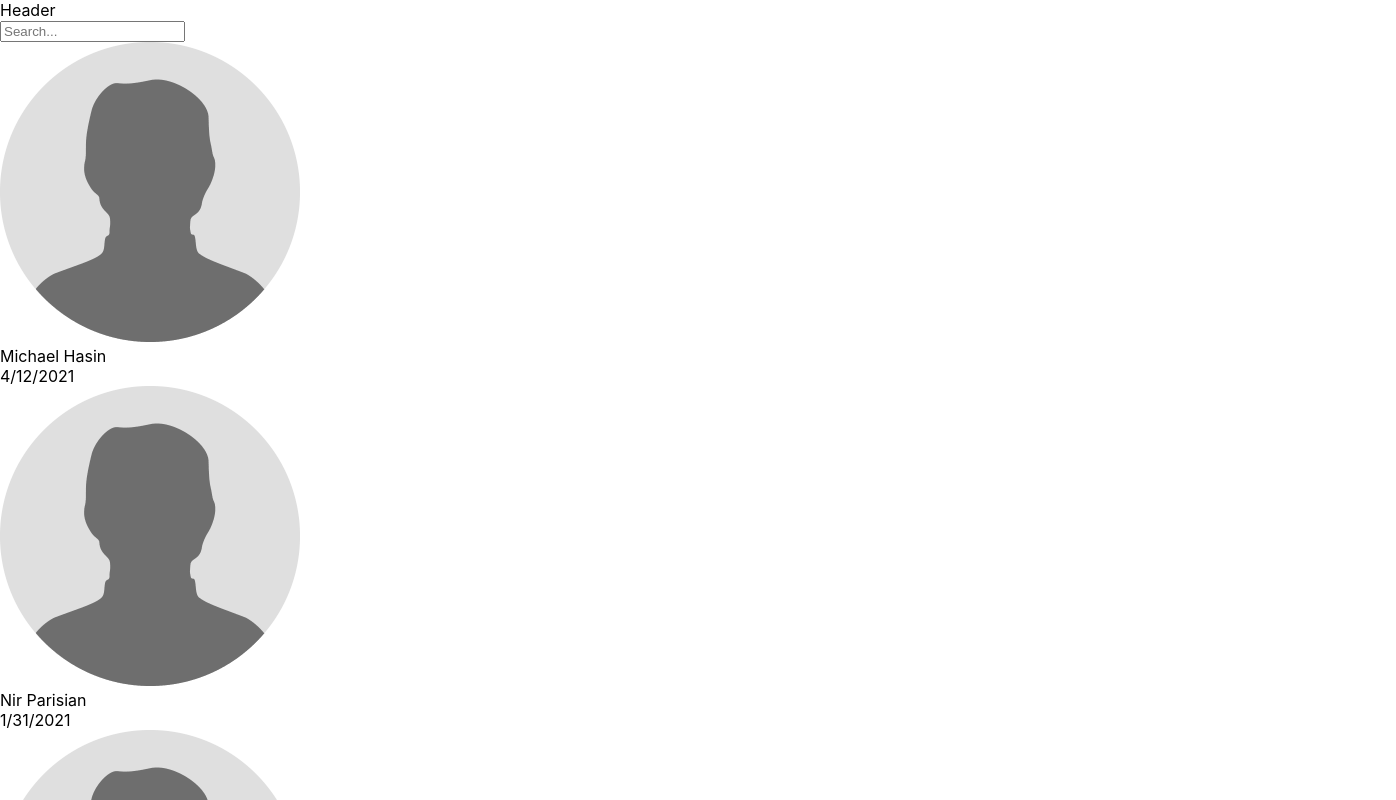
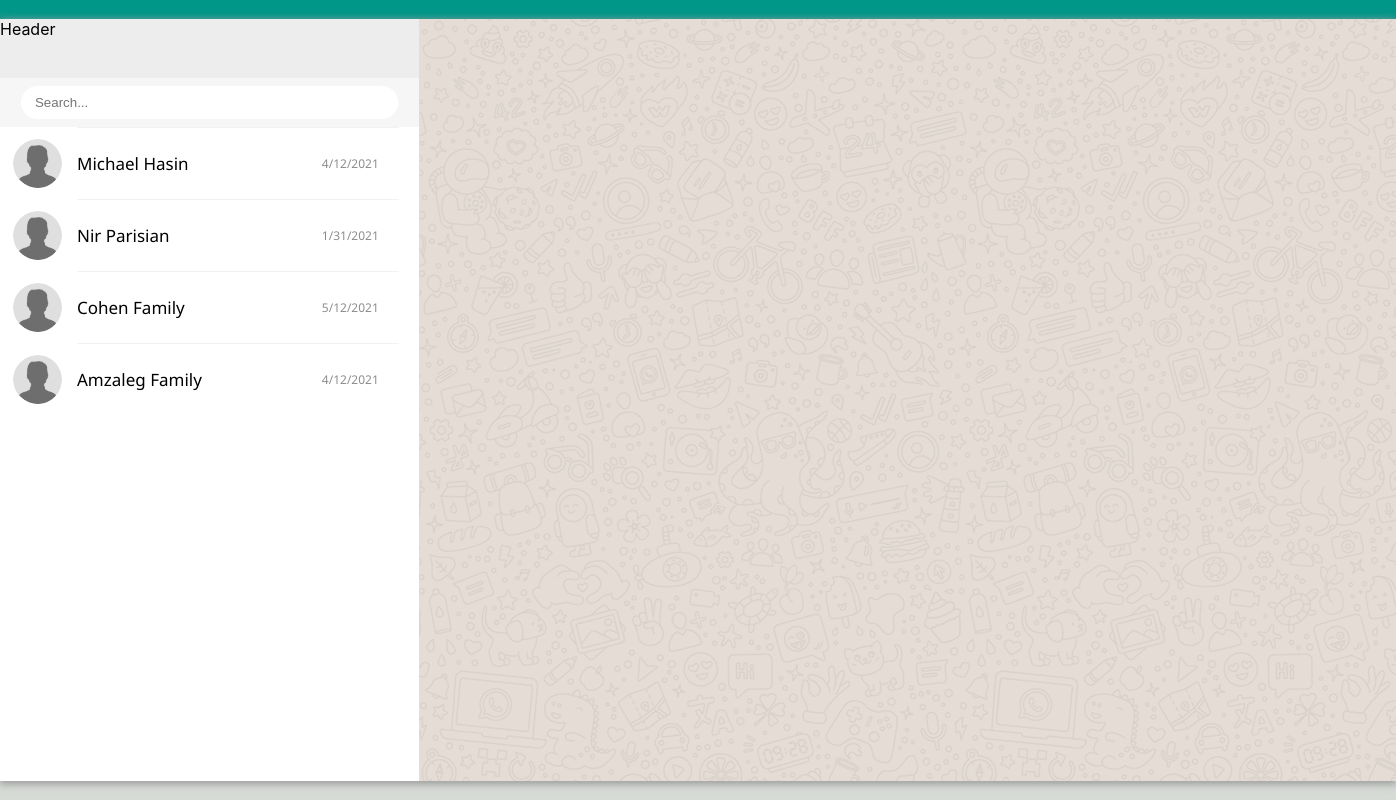
Before and after one commit to nir2002/ReactWorkshop, a React (Create React App) app: page / in a window 1280 px wide. Shown: the top 800 px of the page, 1396 px wide, since content can reach past the window. Built offline with nearby package versions, Linux system fonts and the light colour scheme.

Commit message:
all components styles

```diff
--- a/src/App.css
+++ b/src/App.css
@@ -0,0 +1,121 @@
+/********** GENERAL *******/
+html,
+body,
+#root,
+.App {
+  height: 100%;
+}
+
+body {
+  background: rgb(0, 150, 136);
+  background: linear-gradient(
+    180deg,
+    rgba(0, 150, 136, 1) 127px,
+    rgba(215, 219, 214, 1) 127px,
+    rgba(215, 219, 214, 1) 100%
+  );
+}
+
+/**** PAGE ******/
+.main-content-pane {
+  display: flex;
+  position: relative;
+  margin: 0 auto;
+  box-shadow: 0px 2px 8px 1px #999999;
+  top: 19px;
+  width: 1396px;
+  height: calc(100% - 38px);
+  background: #e5ddd5;
+}
+
+.chat-list-section {
+  flex: 30%;
+  background: white;
+}
+
+.chat-board-section {
+  flex: 70%;
+  background-image: url("assets/bg.png");
+  background-repeat: repeat;
+  opacity: 0.06;
+}
+
+
+/****** HEADER ********/
+.header{
+  height: 59px;
+  background: #ededed;
+}
+
+/****** CHAT SEARCH ******/
+.search-bar {
+  background: #f6f6f6;
+  width: 100%;
+  height: 49px;
+  display: flex;
+  justify-content: center;
+}
+
+.search-bar input {
+  border-radius: 40px;
+  border:none;
+  margin-top: 8px;
+  margin-bottom: 8px;
+  padding-left: 14px;
+  width: 90%;
+}
+.search-bar input:focus{
+  border:none;
+  outline:none;
+}
+
+/****** CHAT LIST ********/
+
+/****** CHAT CARD ********/
+.chat-list div,
+.user-card {
+  display: flex;
+  justify-content: space-between;
+  align-items: center;
+  height: 72px;
+  padding-right: 20px;
+}
+
+.chat-list div:hover,
+.user-card:hover {
+  background: #f5f5f5;
+}
+
+.chat-list div.active,
+.user-card.active {
+  background: #ebebeb;
+}
+
+.chat-list div.active div,
+.user-card.active div {
+  background: #ebebeb;
+}
+
+.chat-list div img,
+.user-card img {
+  border-radius: 50%;
+  height: 49px;
+  padding: 0 15px 0 13px;
+}
+
+.chat-list > div div:nth-child(2),
+.user-card div:nth-child(2) {
+  text-align: left;
+  flex-grow: 1;
+  font-family: "Segoe UI", "Helvetica";
+  font-size: 17px;
+  border-top: 1px rgb(242, 242, 242) solid;
+}
+
+.chat-list > div div:nth-child(3),
+.user-card div:nth-child(3) {
+  font-family: "Segoe UI", "Helvetica";
+  font-size: 12px;
+  color: rgba(0, 0, 0, 0.45);
+  border-top: 1px rgb(242, 242, 242) solid;
+}
```
